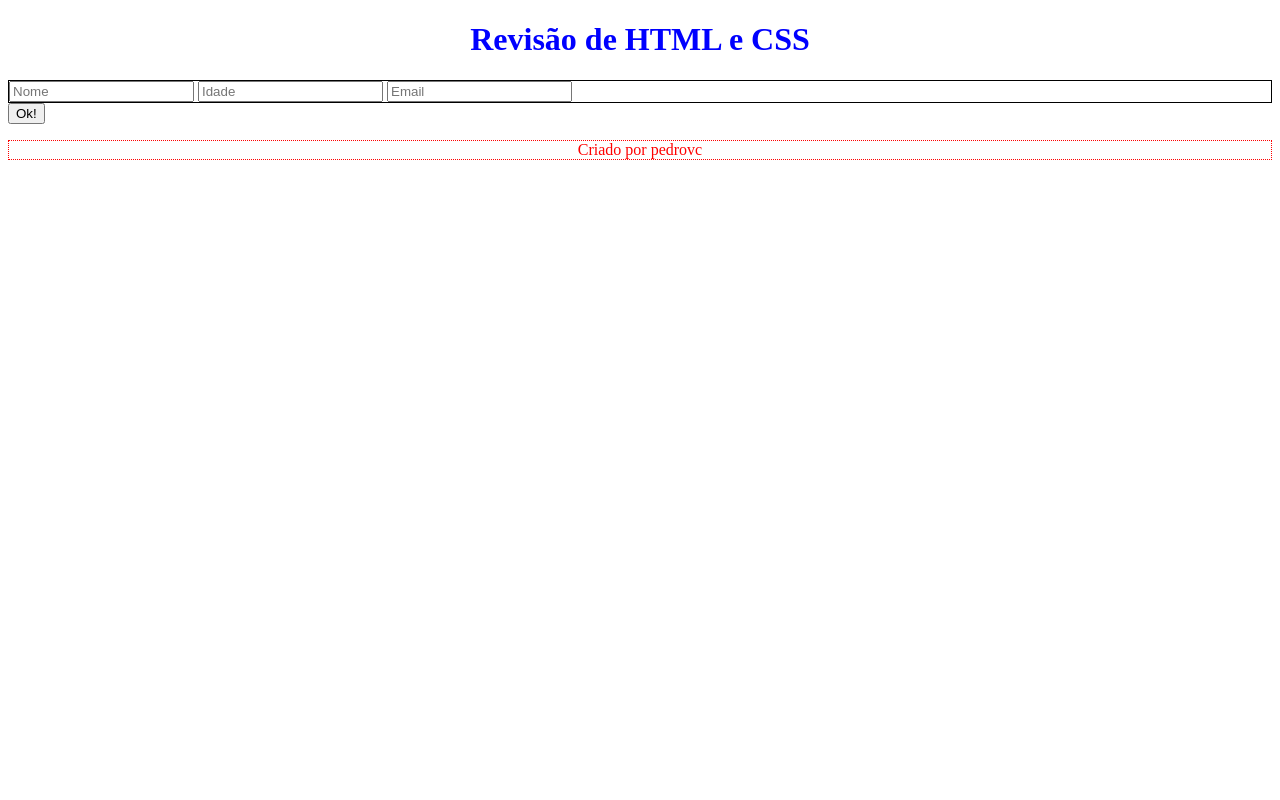
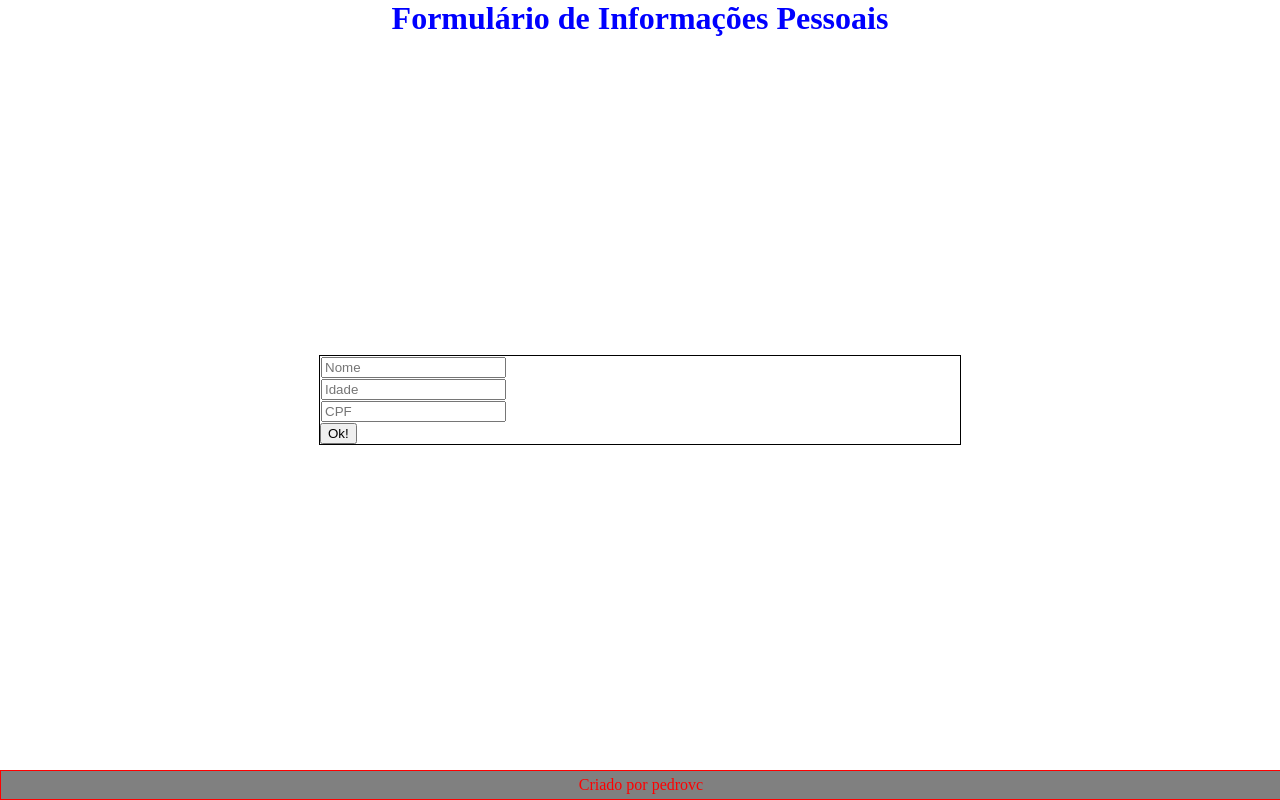
Before and after one commit to pedrovirmond/programacao_web_pedrovc, a plain HTML site: page index.html in a window 1280 px wide. Drawn offline with Linux system fonts and the light colour scheme.

Commit message:
commit js e alterações no formulario

```diff
--- a/index.html
+++ b/index.html
@@ -3,17 +3,17 @@
   <head>
     <meta charset="utf-8" />
     <meta name="viewport" content="width=device-width," />
-    <title>Revisão de html e css</title>
+    <title>Formulário de Informações Pessoais</title>
     <link rel="stylesheet" href="style.css">
   </head>
   <body>
-      <h1 id="titulo">Revisão de HTML e CSS</h1>
-      <div class="entradas-usuario">
+      <h1 id="titulo">Formulário de Informações Pessoais</h1>
+      <div class="entradas-formulario">
         <input type="text" placeholder="Nome">
         <input type="number" placeholder="Idade">
-        <input type="email" placeholder="Email">
+        <input type="number" placeholder="CPF">
+        <button>Ok!</button>
       </div>
-      <button>Ok!</button>
       <p class="rodape">Criado por pedrovc</p>
   </body>
   </html>
--- a/style.css
+++ b/style.css
@@ -1,14 +1,37 @@
+*{
+    margin: 0px;
+}
+
 #titulo{
     text-align: center;
     color: blue;
 }
 
-.rodape{
-    text-align: center;
-    color: red;
-    border: 1px dotted;
+input{
+    display: block;
+    margin: 1px;
 }
 
-.entradas-usuario{
+.rodape{
+    background-color: grey;
+    color: red;
     border: 1px solid;
+    position: fixed;
+    width: 100%;
+    bottom: 0;
+    text-align: center;
+    padding-top: 5px;
+    padding-bottom: 5px;
 }
+
+.entradas-formulario{
+    border: 1px solid;
+    width: 50%;
+    margin-left: auto;
+    margin-right: auto;
+    position:absolute;
+    left: 50%;
+    top: 50%;
+    transform: translate(-50%, -50%);
+
+}
```
Also changed, not shown: script.js (added).
